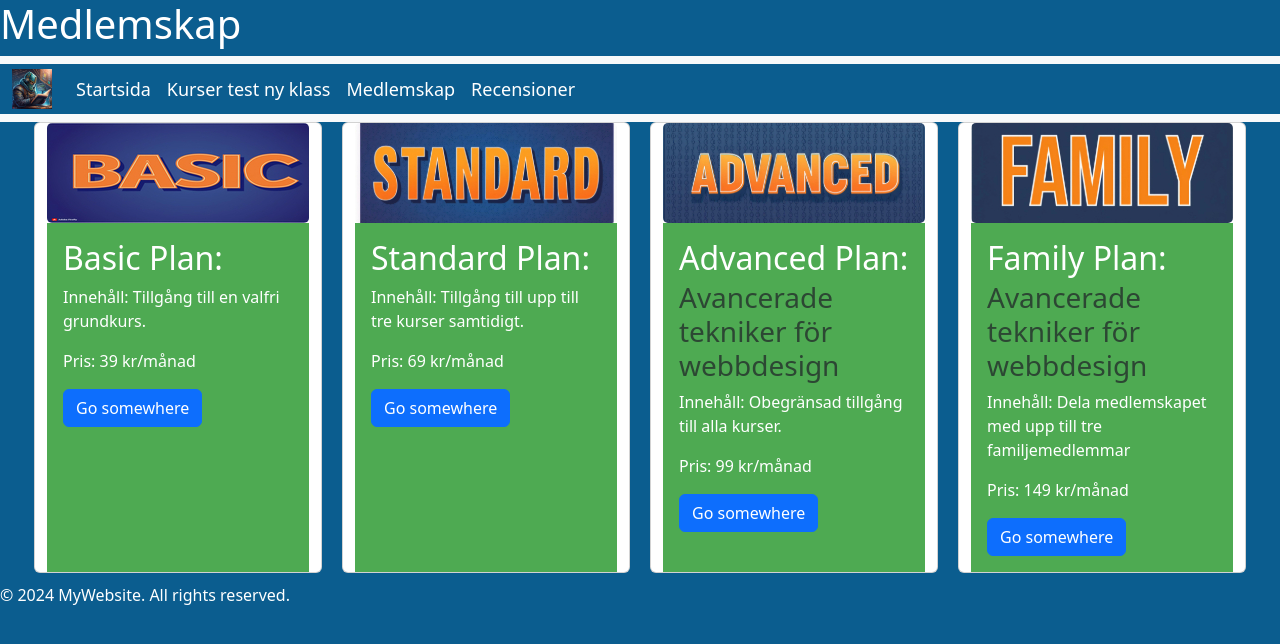
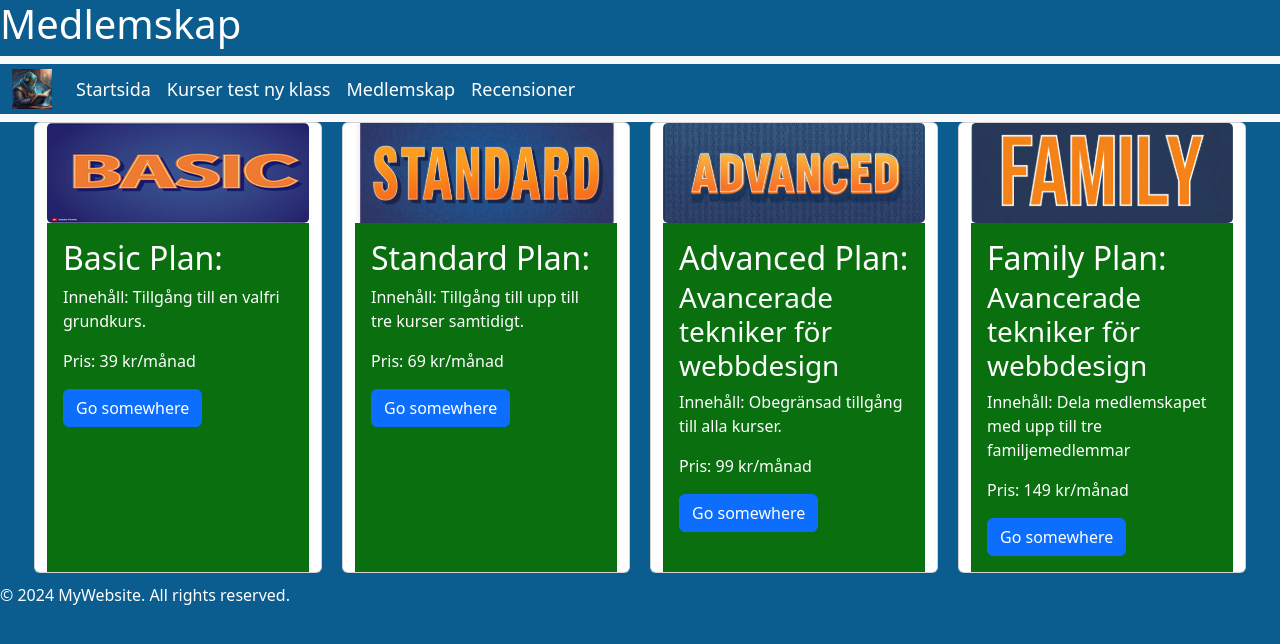
Before and after one commit to Nti-Te21/Nti-Te21.github.io, a plain HTML site: page Medlemskap.html in a window 1280 px wide. Drawn offline with nearby package versions, Linux system fonts and the light colour scheme.

Commit message:
lets try complete
asgearg

```diff
--- a/Medlemskap.html
+++ b/Medlemskap.html
@@ -22,7 +22,7 @@
         <section class="d-flex container-fluid justify-content-evenly">
             <div class="row justify-content-evenly">
                 <div class="card card-margin" style="width: 18rem;">
-                    <img src="basic.jpg" class="card-img card-img-top " alt="basic.img">
+                    <img src="basic.webp" class="card-img card-img-top " alt="basic.img">
                     <div class="card-body card-back">
                         <h2 class="card-title">Basic Plan:</h2>
                         <p class="card-text">Innehåll: Tillgång till en valfri
@@ -32,7 +32,7 @@
                     </div>
                 </div>
                 <div class="card card-margin" style="width: 18rem;">
-                    <img src="standard.jpg" class="card-img card-img-top" alt="htmlnotprog.jpg">
+                    <img src="standard.webp" class="card-img card-img-top" alt="htmlnotprog.jpg">
                     <div class="card-body card-back">
                         <h2 class="card-title">Standard Plan:</h2>
                         <p class="card-text">Innehåll: Tillgång till upp till tre kurser samtidigt.</p>
@@ -41,20 +41,20 @@
                     </div>
                 </div>
                 <div class="card card-margin" style="width: 18rem;">
-                    <img src="advanced.jpg" class="card-img card-img-top " alt="webbadvanced.img">
+                    <img src="advanced.webp" class="card-img card-img-top " alt="webbadvanced.img">
                     <div class="card-body card-back">
                         <h2 class="card-title">Advanced Plan:</h2>
-                        <h3 class="card-subtitle mb-2 text-body-secondary">Avancerade tekniker för webbdesign</h3>
+                        <h3 class="card-subtitle mb-2">Avancerade tekniker för webbdesign</h3>
                         <p class="card-text">Innehåll: Obegränsad tillgång till alla kurser.</p>
                         <p>Pris: 99 kr/månad</p>
                         <a href="#" class="btn btn-primary">Go somewhere</a>
                     </div>
                 </div>
                 <div class="card card-margin" style="width: 18rem;">
-                    <img src="family.jpg" class="card-img card-img-top " alt="webbadvanced.img">
+                    <img src="family.webp" class="card-img card-img-top " alt="webbadvanced.img">
                     <div class="card-body card-back">
                         <h2 class="card-title">Family Plan:</h2>
-                        <h3 class="card-subtitle mb-2 text-body-secondary">Avancerade tekniker för webbdesign</h3>
+                        <h3 class="card-subtitle mb-2">Avancerade tekniker för webbdesign</h3>
                         <p class="card-text">Innehåll: Dela medlemskapet med upp till tre familjemedlemmar</p>
                         <p>Pris: 149 kr/månad</p>
                         <a href="#" class="btn btn-primary">Go somewhere</a>
--- a/javascript.js
+++ b/javascript.js
@@ -3,7 +3,7 @@ function init() {
     nav.innerHTML = `
     <nav class="navbar nav-background white-text navbar-expand-lg bg-body-tertiary">
         <div class="container-fluid nav-background">
-            <img class="navbar-brand logo header-img" src="Firefly A logo for a programing teaching company 29873.jpg" alt = "logo.img"></img>
+            <img class="navbar-brand logo header-img" src="Firefly-A-logo-for-a-programing-teaching-company-29873.webp" alt = "logo.img"></img>
             <button class="navbar-toggler" type="button" data-bs-toggle="collapse"
                 data-bs-target="#navbarSupportedContent" aria-controls="navbarSupportedContent" aria-expanded="false"
                 aria-label="Toggle navigation">
@@ -12,30 +12,30 @@ function init() {
             <div class="collapse navbar-collapse" id="navbarSupportedContent">
                 <ul class="navbar-nav me-auto mb-2 mb-lg-0">
                     <li class="nav-item">
-                        <a class="nav-link active white-text" aria-current="page" href="index.html">Startsida</a>
+                        <a class="nav-link active white-text" onmouseover="style='text-decoration:underline'" onmouseout="style='text-decoration:none'" aria-current="page" href="index.html">Startsida</a>
                     </li>
                     <li class="nav-item">
-                        <a class="nav-link active white-text" href="kurser.html">Kurser test ny klass</a>
+                        <a class="nav-link active white-text" onmouseover="style='text-decoration:underline'" onmouseout="style='text-decoration:none'" href="kurser.html">Kurser test ny klass</a>
                     </li>
                     <li class="nav-item">
-                        <a class="nav-link active white-text" href="Medlemskap.html">Medlemskap</a>
+                        <a class="nav-link active white-text" onmouseover="style='text-decoration:underline'" onmouseout="style='text-decoration:none'" href="Medlemskap.html">Medlemskap</a>
                     </li>
                     <li class="nav-item">
-                        <a class="nav-link active white-text" href="recensioner.html">Recensioner</a>
+                        <a class="nav-link active white-text" onmouseover="style='text-decoration:underline'" onmouseout="style='text-decoration:none'" href="recensioner.html">Recensioner</a>
                     </li>
                     <li class="nav-item dropdown">
                         <ul class="dropdown-menu">
                             <li class="dropdown-time">
-                                <a class="nav-link active white-text" aria-current="page" href="index.html"><p>Startsida</p></a>
+                                <a class="nav-link active white-text" onmouseover="style='text-decoration:underline'" onmouseout="style='text-decoration:none'" aria-current="page" href="index.html"><p>Startsida</p></a>
                             </li>
                             <li class="dropdown-item">
-                                <a class="nav-link active white-text" href="kurser.html"><p>Kurser</p></a>
+                                <a class="nav-link active white-text" onmouseover="style='text-decoration:underline'" onmouseout="style='text-decoration:none'" href="kurser.html"><p>Kurser</p></a>
                             </li>
                             <li class="dropdown-item white-text">
-                                <a class="nav-link active" href="Medlemskap.html"><p>Medlemskap</p></a>
+                                <a class="nav-link active" onmouseover="style='text-decoration:underline'" onmouseout="style='text-decoration:none'" href="Medlemskap.html"><p>Medlemskap</p></a>
                             </li>
                             <li class="dropdown-item white-text">
-                                <a class="nav-link active" href="recensioner.html"><p>Recensioner</p></a>
+                                <a class="nav-link active" onmouseover="style='text-decoration:underline'" onmouseout="style='text-decoration:none'" href="recensioner.html"><p>Recensioner</p></a>
                             </li>
                         </ul>
                     </li>
@@ -48,6 +48,7 @@ function init() {
     footer.innerHTML = '<p>&copy; 2024 MyWebsite. All rights reserved.</p>';
 }
 init();
+
 /*
 function createCourceCard() {
     cardsList = [[1, 'Kurs 1', 'Beskrivning av kurs 1', 'Bild av kurs 1', 'Pris för kurs 1'], [2, 'Kurs 2', 'Beskrivning av kurs 2', 'Bild av kurs 2', 'Pris för kurs 2'], [3, 'Kurs 3', 'Beskrivning av kurs 3', 'Bild av kurs 3', 'Pris för kurs 3';
--- a/style.css
+++ b/style.css
@@ -41,7 +41,7 @@ main {
 }
 
 .card-back {
-    background-color: #4eaa52;
+    background-color: #096f0f;
     color: #ffffff;
 }
 
```
Also changed, not shown: kurser.html (+3 -3 lines), Firefly-A-logo-for-a-programing-teaching-company-29873.webp (added), advanced.webp (added), basic.webp (added), family.webp (added), htmlnotprog-stra.jpg (added), htmlnotprog.jpg, htmlnotprog.webp (added), nolog.webp (added), python-smal.jpg (added), python.jpg, python.webp (added), standard.webp (added), webbadvanced.webp (added).
